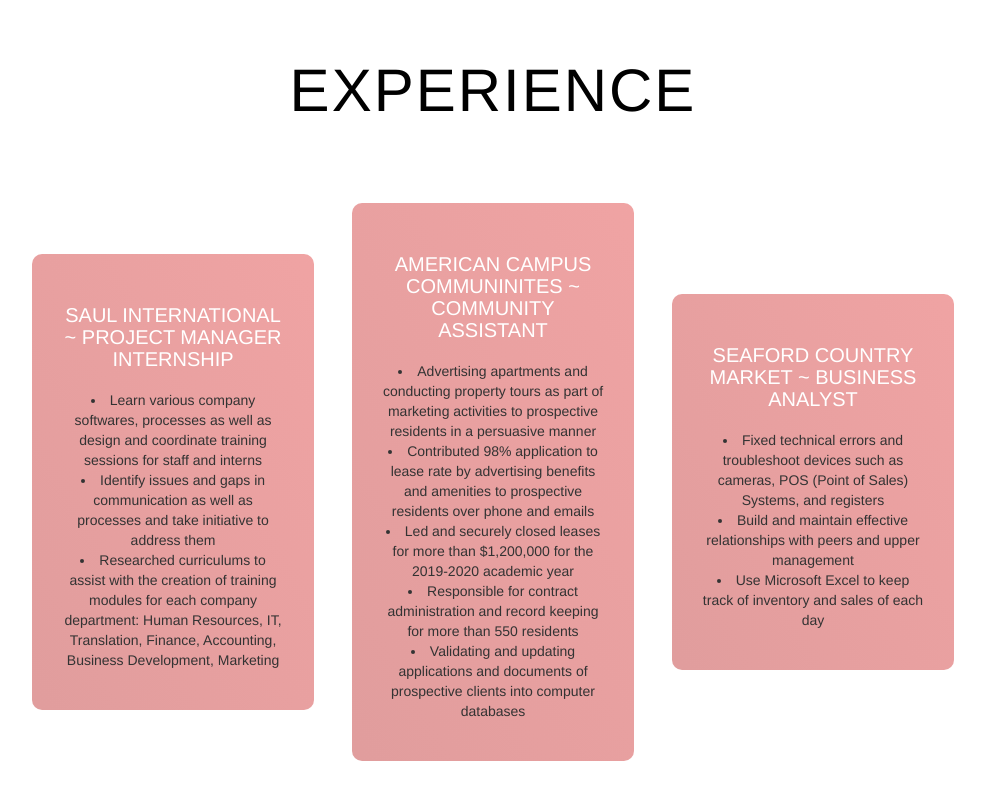
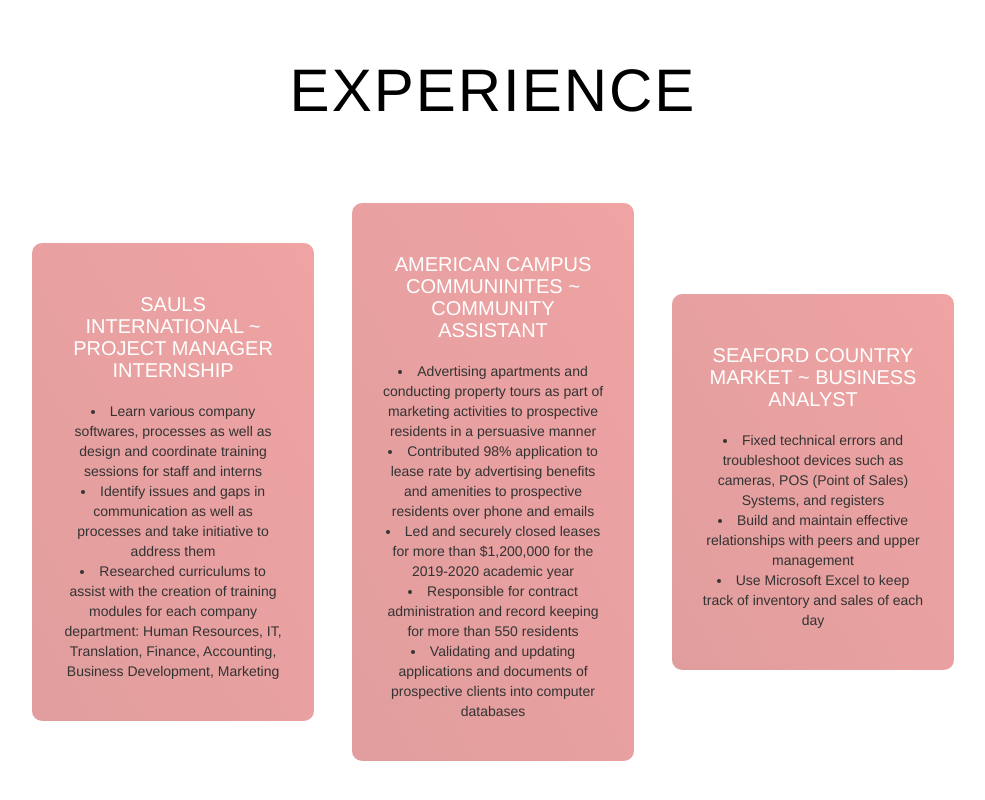
Before and after one commit to Rishitpatel1/rishitpatel, a plain HTML site: page index.html in a window 1280 px wide. Shown: the part 2462-3262 px from the top of the page, without its empty margins (147-1132 px from the left). Drawn offline with nearby package versions, Linux system fonts and the light colour scheme.

Commit message:
Update index.html

```diff
--- a/index.html
+++ b/index.html
@@ -87,7 +87,7 @@
       </div>
       <div class="service-bottom">
         <div class="service-item">
-          <h2>Saul International ~ Project Manager Internship</h2>
+          <h2>Sauls International ~ Project Manager Internship</h2>
           <p><li>Learn various company softwares, processes as well as design and coordinate training sessions for staff and interns</li>
             <li>Identify issues and gaps in communication as well as processes and take initiative to address them </li>
             <li>Researched curriculums to assist with the creation of training modules for each company department: Human Resources, IT, Translation, Finance, Accounting, Business Development, Marketing</li>
```
